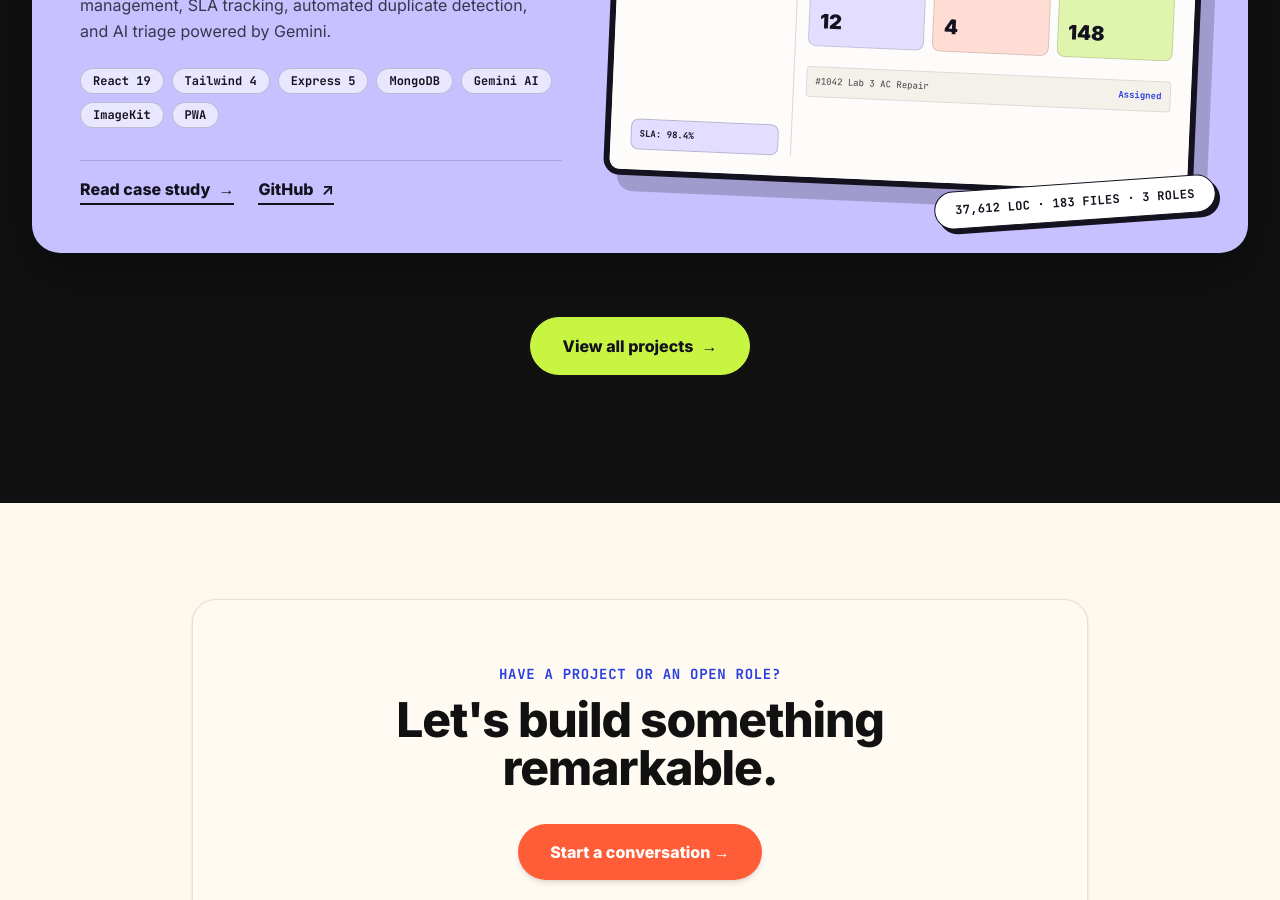
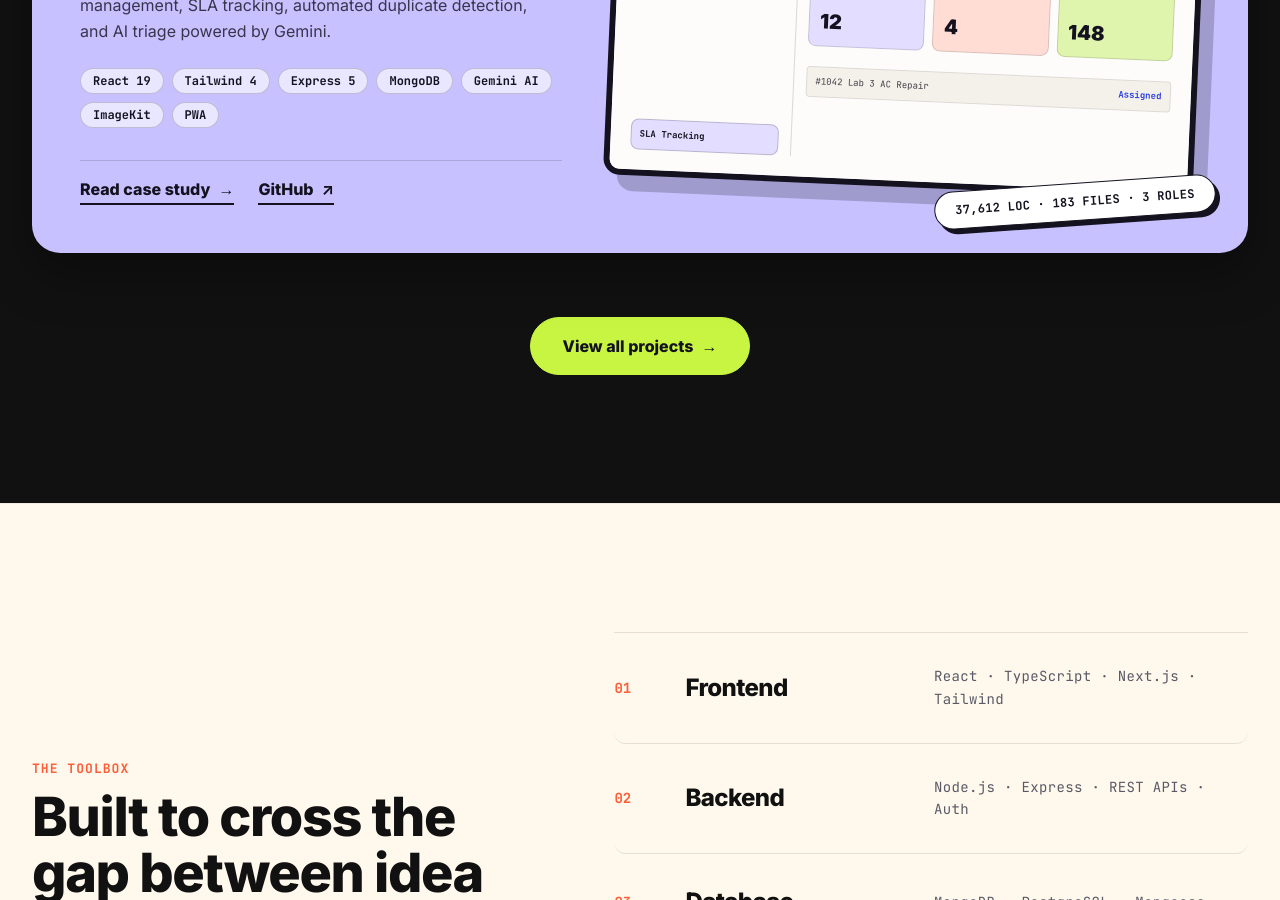
Before and after one commit to kohinoorsingh0/Portfolio, a Next.js app in the folder frontend/: page / in a window 1280 px wide. Shown: the part 1900-2800 px from the top of the page. Built offline with nearby package versions, Linux system fonts and the light colour scheme; no server answers.

Commit message:
feat: add home toolbox

```diff
--- a/frontend/app/page.tsx
+++ b/frontend/app/page.tsx
@@ -1,6 +1,7 @@
 import Hero from "@/components/home/Hero";
 import ShortVersion from "@/components/home/ShortVersion";
 import FeaturedWork from "@/components/home/FeaturedWork";
+import Toolbox from "@/components/home/Toolbox";
 
 export default function Home() {
   return (
@@ -8,6 +9,7 @@ export default function Home() {
       <Hero />
       <ShortVersion />
       <FeaturedWork />
+      <Toolbox />
     </>
   );
 }
--- a/frontend/components/home/FeaturedWork.tsx
+++ b/frontend/components/home/FeaturedWork.tsx
@@ -118,7 +118,7 @@ export default function FeaturedWork() {
                   <div className="h-2 w-3/4 bg-[#14121F]/20 rounded-sm" />
                   <div className="mt-auto p-2 bg-[#E3DDFF] rounded-lg border border-[#14121F]/20">
                     <p className="font-mono text-[9px] font-bold text-[#14121F]">
-                      SLA: 98.4%
+                      SLA Tracking
                     </p>
                   </div>
                 </div>
--- /dev/null
+++ b/frontend/components/home/Toolbox.tsx
@@ -0,0 +1,78 @@
+import Link from "next/link";
+
+const capabilities = [
+  {
+    number: "01",
+    group: "Frontend",
+    items: ["React", "TypeScript", "Next.js", "Tailwind"],
+  },
+  {
+    number: "02",
+    group: "Backend",
+    items: ["Node.js", "Express", "REST APIs", "Auth"],
+  },
+  {
+    number: "03",
+    group: "Database",
+    items: ["MongoDB", "PostgreSQL", "Mongoose"],
+  },
+  {
+    number: "04",
+    group: "Tools & DevOps",
+    items: ["Git", "Docker", "Vercel", "Figma"],
+  },
+];
+
+export default function Toolbox() {
+  return (
+    <section className="relative overflow-hidden bg-cream dark:bg-navy py-16 sm:py-24 lg:py-32 transition-colors duration-300 border-t border-black/5 dark:border-white/5">
+      <div className="max-w-7xl mx-auto px-4 sm:px-6 lg:px-8">
+        <div className="grid grid-cols-1 lg:grid-cols-[0.9fr_1.1fr] items-start gap-12 lg:gap-16">
+          {/* Left Column: Sticky Lead */}
+          <div className="lg:sticky lg:top-32">
+            <span className="font-mono text-xs sm:text-[13px] font-bold uppercase tracking-[0.08em] text-coral mb-3 block">
+              THE TOOLBOX
+            </span>
+            <h2 className="text-3xl sm:text-4xl md:text-5xl lg:text-[54px] font-black tracking-[-0.035em] leading-[1.04] text-ink dark:text-cream mb-6 sm:mb-8">
+              Built to cross the gap between idea and impact.
+            </h2>
+            <Link
+              href="/about"
+              className="inline-flex items-center gap-2 font-bold text-sm sm:text-base text-ink dark:text-cream border-b-2 border-royal dark:border-[#7888FF] pb-1 hover:text-royal dark:hover:text-[#7888FF] hover:gap-3 transition-all duration-200"
+            >
+              <span>Explore capabilities</span>
+              <span className="text-base" aria-hidden="true">
+                →
+              </span>
+            </Link>
+          </div>
+
+          {/* Right Column: 4 Capabilities Rows */}
+          <div className="border-t border-black/10 dark:border-white/10 mt-2 lg:mt-0">
+            {capabilities.map((cap) => (
+              <div
+                key={cap.number}
+                className="border-b border-black/10 dark:border-white/10 py-6 sm:py-8 grid grid-cols-[36px_1fr] sm:grid-cols-[55px_1fr_1.35fr] items-baseline sm:items-center gap-x-3 gap-y-2 sm:gap-4 transition-all duration-200 hover:bg-lavender dark:hover:bg-[#1E2650]/60 hover:px-4 sm:hover:px-6 rounded-xl group"
+              >
+                {/* Number */}
+                <span className="font-mono text-xs sm:text-sm font-bold text-coral">
+                  {cap.number}
+                </span>
+
+                {/* Group Title */}
+                <h3 className="font-bold text-xl sm:text-2xl tracking-tight text-ink dark:text-cream">
+                  {cap.group}
+                </h3>
+
+                {/* Items */}
+                <p className="col-span-2 sm:col-span-1 pl-9 sm:pl-0 font-mono text-xs sm:text-sm text-muted dark:text-[#A8A8B8] tracking-wide leading-relaxed">
+                  {cap.items.join(" · ")}
+                </p>
+              </div>
+            ))}
+          </div>
+        </div>
+      </div>
+    </section>
+  );
+}
```
